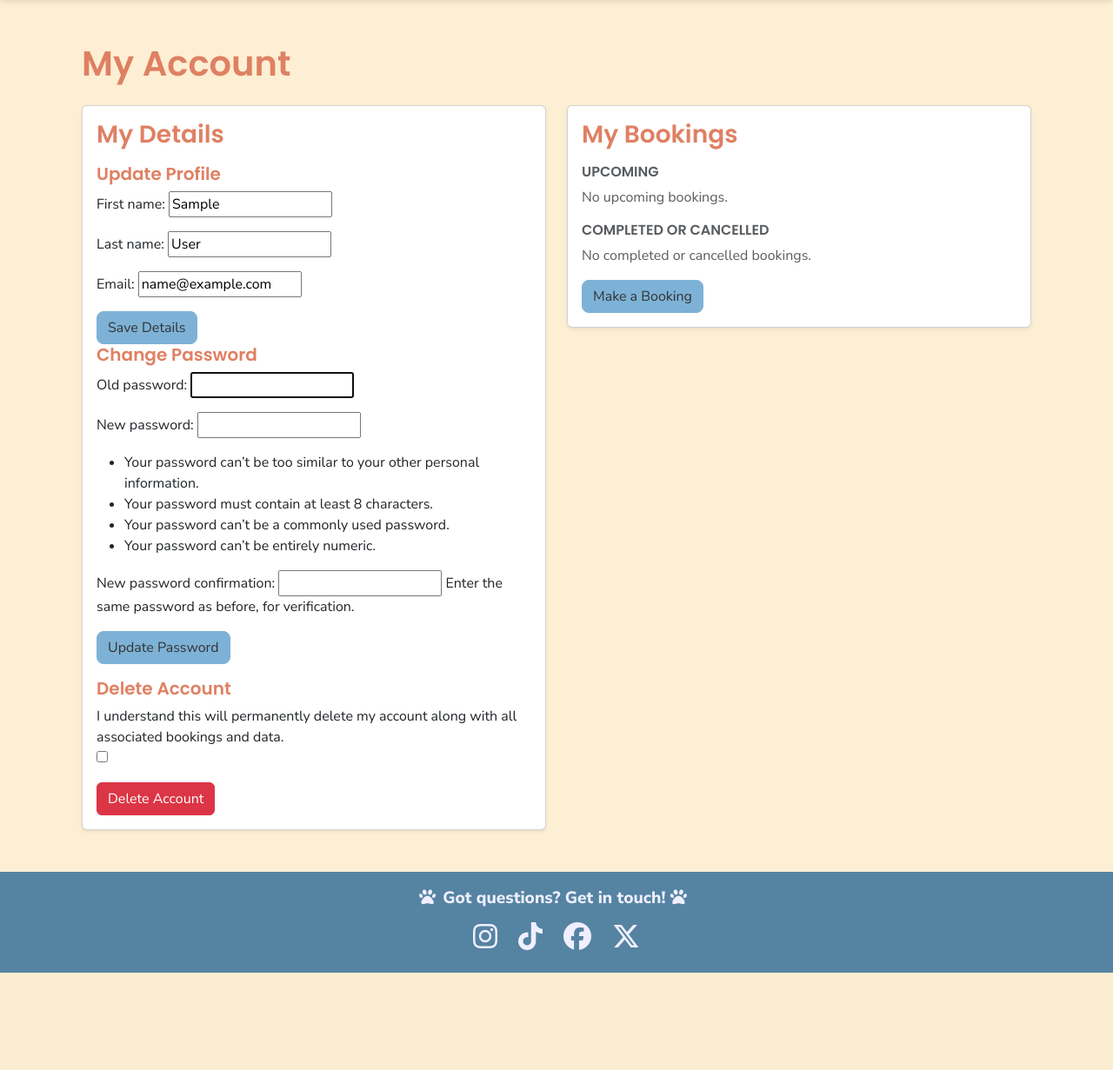
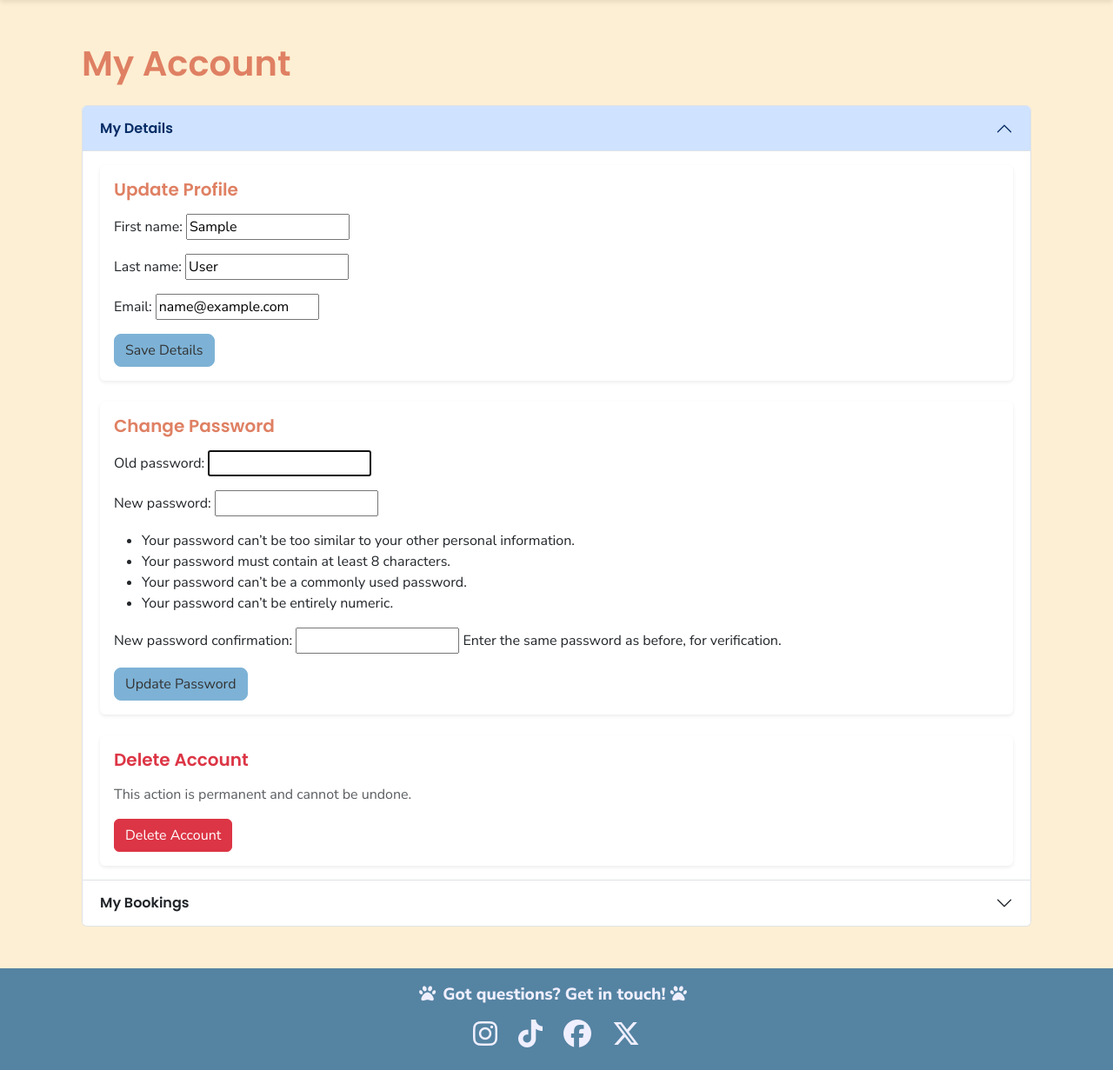
Before and after one commit to JackLamb99/tidy-tails-grooming, a Django app: page /accounts/account/ in a window 1280 px wide. Shown: the part 59-1290 px from the top of the page at 87% size. Before the commit the page ends 1178 px from the top, so only its background shows below. Run offline with Django 5.2, Linux system fonts and the light colour scheme; the visitor is signed in with stand-in values (Sample User, id 1); data that the repository does not hold is empty; parts of the project's set-up code (start-up, migrations or seed data) failed here and were passed over; some libraries are stand-ins or nearby versions.

Commit message:
REFACTOR account.html to implement accordion layout for account details and bookings, enhance modal confirmations, and improve overall structure and styling.

```diff
--- a/accounts/templates/accounts/account.html
+++ b/accounts/templates/accounts/account.html
@@ -6,12 +6,20 @@
     <h1 class="mb-4">My Account</h1>
 
     {% if user.is_authenticated %}
-            <div class="row g-4">
-                <!-- My Details -->
-                <div class="col-lg-6">
-                    <div class="card shadow-sm">
-                        <div class="card-body">
-                            <h3 class="card-title mb-3">My Details</h3>
+
+    <div class="accordion" id="accountAccordion">
+
+        <!-- My Details (Item 1) -->
+        <div class="accordion-item">
+            <h2 class="accordion-header" id="headingDetails">
+                <button class="accordion-button" type="button" data-bs-toggle="collapse"
+                        data-bs-target="#collapseDetails" aria-expanded="true" aria-controls="collapseDetails">
+                    My Details
+                </button>
+            </h2>
+            <div id="collapseDetails" class="accordion-collapse collapse show"
+                    aria-labelledby="headingDetails" data-bs-parent="#accountAccordion">
+                <div class="accordion-body">
 
                     {% if messages %}
                         {% for message in messages %}
@@ -26,40 +34,58 @@
                     {% endif %}
 
                     <!-- Profile Update -->
-                            <h5>Update Profile</h5>
+                    <div class="card shadow-sm border-0 mb-4">
+                        <div class="card-body">
+                            <h5 class="card-title mb-3">Update Profile</h5>
                             <form method="post">
                                 {% csrf_token %}
                                 <input type="hidden" name="form_name" value="profile">
                                 {{ profile_form.as_p }}
                                 <button type="submit" class="btn btn-primary">Save Details</button>
                             </form>
+                        </div>
+                    </div>
 
                     <!-- Password Change -->
-                            <h5>Change Password</h5>
-                            <form method="post" class="mb-3">
+                    <div class="card shadow-sm border-0 mb-4">
+                        <div class="card-body">
+                            <h5 class="card-title mb-3">Change Password</h5>
+                            <form method="post" class="mb-0">
                                 {% csrf_token %}
                                 <input type="hidden" name="form_name" value="password">
                                 {{ password_form.as_p }}
                                 <button type="submit" class="btn btn-primary">Update Password</button>
                             </form>
+                        </div>
+                    </div>
 
-                            <!-- Delete Account -->
-                            <h5>Delete Account</h5>
-                            <form method="post" onsubmit="return confirm('Are you sure? This cannot be undone.');">
-                                {% csrf_token %}
-                                <input type="hidden" name="form_name" value="delete">
-                                {{ delete_form.as_p }}
-                                <button type="submit" class="btn btn-danger">Delete Account</button>
-                            </form>
+                    <!-- Delete Account (modal confirmation) -->
+                    <div class="card shadow-sm border-0">
+                        <div class="card-body">
+                            <h5 class="card-title mb-3 text-danger">Delete Account</h5>
+                            <p class="mb-3 text-muted">This action is permanent and cannot be undone.</p>
+                            <button type="button" class="btn btn-danger"
+                                    data-bs-toggle="modal" data-bs-target="#deleteAccountModal">
+                                Delete Account
+                            </button>
+                        </div>
+                    </div>
+
                 </div>
             </div>
         </div>
 
-                <!-- My Bookings -->
-                <div class="col-lg-6">
-                    <div class="card shadow-sm">
-                        <div class="card-body">
-                            <h3 class="card-title mb-3">My Bookings</h3>
+        <!-- My Bookings (Item 2) -->
+        <div class="accordion-item">
+            <h2 class="accordion-header" id="headingBookings">
+                <button class="accordion-button collapsed" type="button" data-bs-toggle="collapse"
+                        data-bs-target="#collapseBookings" aria-expanded="false" aria-controls="collapseBookings">
+                    My Bookings
+                </button>
+            </h2>
+            <div id="collapseBookings" class="accordion-collapse collapse"
+                    aria-labelledby="headingBookings" data-bs-parent="#accountAccordion">
+                <div class="accordion-body">
 
                     {% if messages %}
                         {% for message in messages %}
@@ -73,6 +99,7 @@
                         {% endfor %}
                     {% endif %}
 
+                    <!-- Upcoming Bookings -->
                     <h6 class="text-uppercase text-muted">Upcoming</h6>
                     {% if upcoming %}
                         <div class="list-group mb-3">
@@ -105,6 +132,7 @@
                         <p class="text-muted">No upcoming bookings.</p>
                     {% endif %}
 
+                    <!-- Completed or Cancelled Bookings -->
                     <h6 class="text-uppercase text-muted mt-3">Completed or Cancelled</h6>
                     {% if previous_cancelled %}
                         <div class="list-group">
@@ -125,10 +153,13 @@
                     <div class="mt-3">
                         <a href="{% url 'bookings:booking_create_page' %}" class="btn btn-primary">Make a Booking</a>
                     </div>
+
                 </div>
             </div>
         </div>
+
     </div>
+
     {% else %}
         <div class="alert alert-info">
             You need to be logged in to view your account.
@@ -186,4 +217,29 @@
     </div>
 </div>
 
+<!-- Delete Account Confirmation Modal -->
+<div class="modal fade" id="deleteAccountModal" tabindex="-1" aria-labelledby="deleteAccountLabel" aria-hidden="true">
+    <div class="modal-dialog">
+        <div class="modal-content">
+            <form method="post">
+                {% csrf_token %}
+                <input type="hidden" name="form_name" value="delete">
+                <div class="modal-header">
+                    <h5 class="modal-title text-danger" id="deleteAccountLabel">Delete Account</h5>
+                    <button type="button" class="btn-close" data-bs-dismiss="modal" aria-label="Close"></button>
+                </div>
+                <div class="modal-body">
+                    <p class="mb-3">
+                        This will permanently delete your account and associated data where permitted.
+                    </p>
+                    {{ delete_form.as_p }}
+                </div>
+                <div class="modal-footer">
+                    <button type="button" class="btn btn-secondary" data-bs-dismiss="modal">No, keep it</button>
+                    <button type="submit" class="btn btn-danger">Yes, delete my account</button>
+                </div>
+            </form>
+        </div>
+    </div>
+</div>
 {% endblock %}
```
Lines whose indentation alone changed are shown as unchanged.
